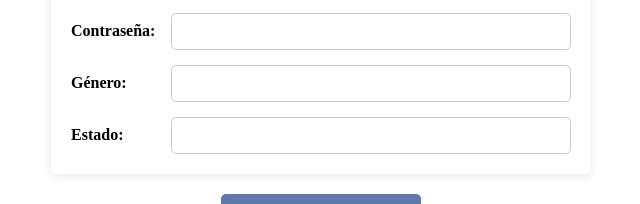
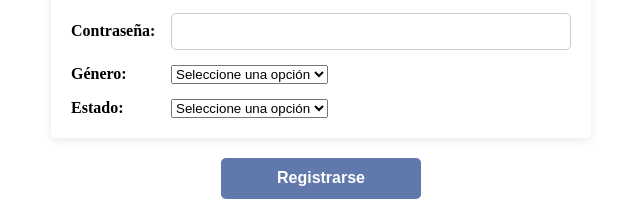
Before and after one commit to daniitoro29/crud-sofi-adopciones, a React (Create React App) app in the folder client/: page /register in a window 1280 px wide. Shown: the part 367-571 px from the top of the page, without its empty margins (319-959 px from the left). Built offline with nearby package versions, Linux system fonts and the light colour scheme.

Commit message:
Added select in form

```diff
--- a/client/src/views/Form/Form.jsx
+++ b/client/src/views/Form/Form.jsx
@@ -104,22 +104,21 @@ const Form = () => {
 
           <div>
             <label className="containter-form_label">Género: </label>
-            <input
-              type="text"
-              name="genero"
-              value={form.genero}
-              onChange={changeHandler}
-            />
+            <select name="genero" value={form.genero} onChange={changeHandler}>
+              <option value="">Seleccione una opción</option>
+              <option value="Femenino">Femenino</option>
+              <option value="Masculino">Masculino</option>
+              <option value="0tro">Otro</option>
+            </select>
           </div>
 
           <div>
             <label className="containter-form_label">Estado: </label>
-            <input
-              type="text"
-              name="estado"
-              value={form.estado}
-              onChange={changeHandler}
-            />
+            <select name="estado" value={form.estado} onChange={changeHandler}>
+              <option value="">Seleccione una opción</option>
+              <option value="Activo">Activo</option>
+              <option value="Inactivo">Inactivo</option>
+            </select>
           </div>
         </form>
         <button className="buttonForm" type="submit" onClick={handleSend}>
--- a/client/src/views/User/User.jsx
+++ b/client/src/views/User/User.jsx
@@ -185,22 +185,21 @@ const User = () => {
 
           <div>
             <label className="containter-form_label">Género: </label>
-              <input
-                type="text"
-                name="genero"
-                value={form.genero}
-                onChange={changeHandler}
-              />
+            <select name="genero" value={form.genero} onChange={changeHandler}>
+              <option value="">Seleccione una opción</option>
+              <option value="Femenino">Femenino</option>
+              <option value="Masculino">Masculino</option>
+              <option value="Otro">Otro</option>
+            </select>
           </div>
 
           <div>
             <label className="containter-form_label">Estado: </label>
-              <input
-                type="text"
-                name="estado"
-                value={form.estado}
-                onChange={changeHandler}
-              />
+            <select name="estado" value={form.estado} onChange={changeHandler}>
+              <option value="">Seleccione una opción</option>
+              <option value="Activo">Activo</option>
+              <option value="Inactivo">Inactivo</option>
+            </select>
           </div>
           </form>
           <button className="buttonUser" type="submit" onClick={handlerUpdate}>
```
Lines whose indentation alone changed are shown as unchanged.
